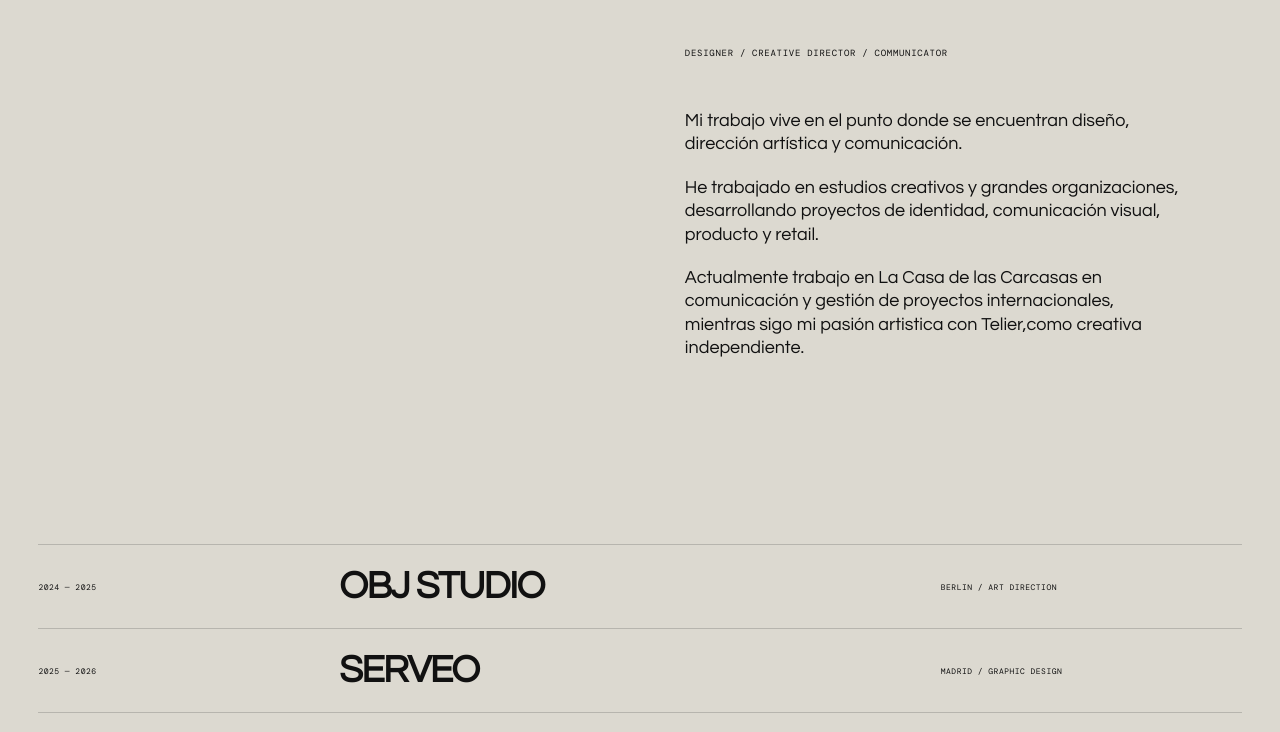
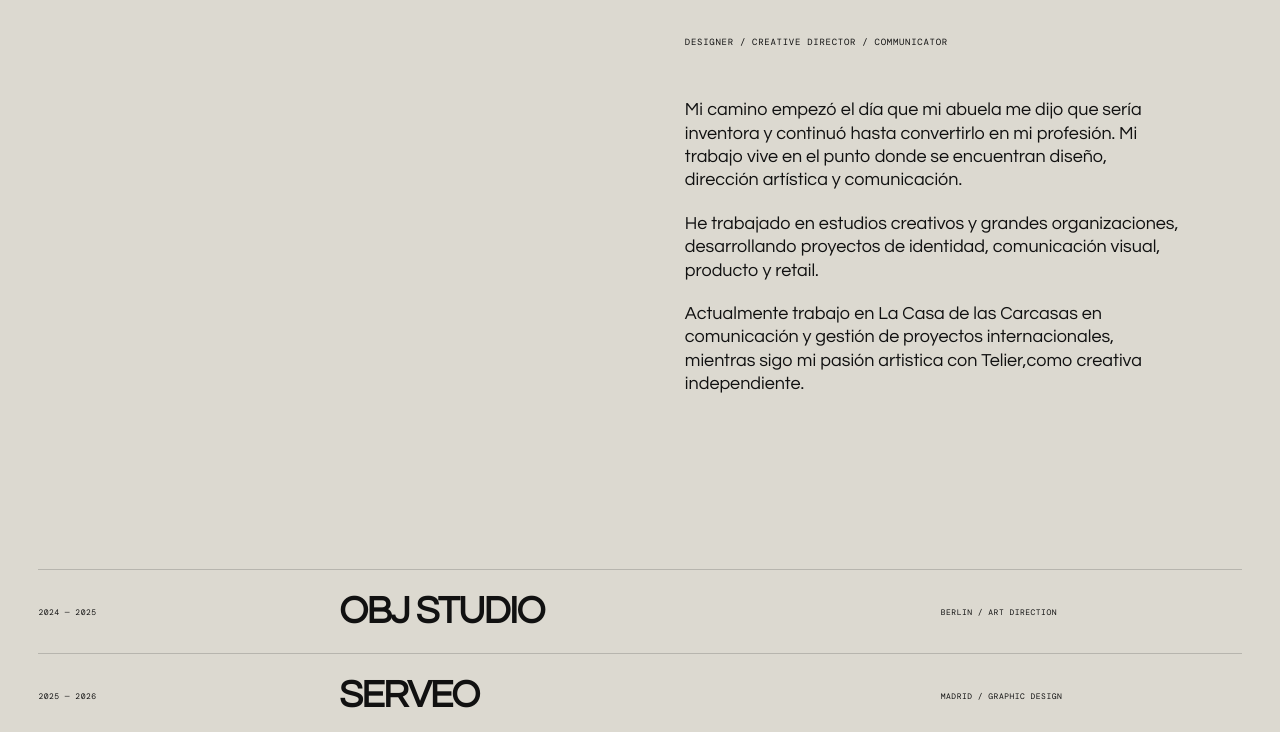
Before and after one commit to elisaaduran-lang/telier, a plain HTML site: page index.html in a window 1280 px wide. Shown: the part 3514-4246 px from the top of the page. Drawn offline with nearby package versions, Linux system fonts and the light colour scheme; a web font is replaced by a local one.

Commit message:
Update index.html

```diff
--- a/index.html
+++ b/index.html
@@ -248,6 +248,8 @@ src="elisa.gif"
           <div class="about-text">
 
             <p>
+              Mi camino empezó el día que mi abuela me dijo que sería inventora
+              y continuó hasta convertirlo en mi profesión.
               Mi trabajo vive en el punto donde se encuentran
               diseño, dirección artística y comunicación.
             </p>
@@ -262,6 +264,7 @@ src="elisa.gif"
               Actualmente trabajo en La Casa de las Carcasas
               en comunicación y gestión de proyectos internacionales,
               mientras sigo mi pasión artistica con Telier,como creativa independiente.
+
             </p>
 
           </div>
```
